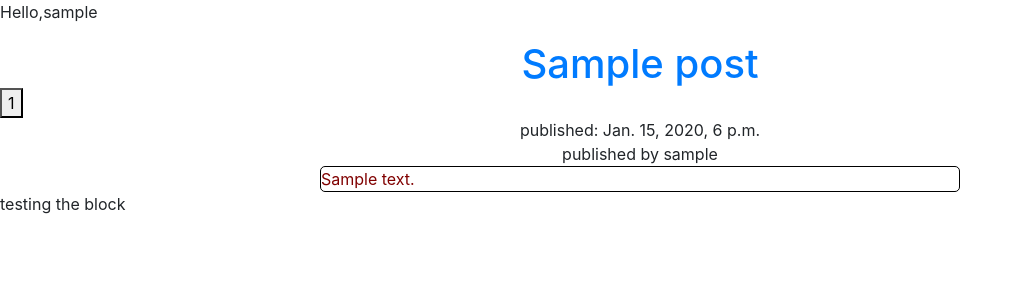
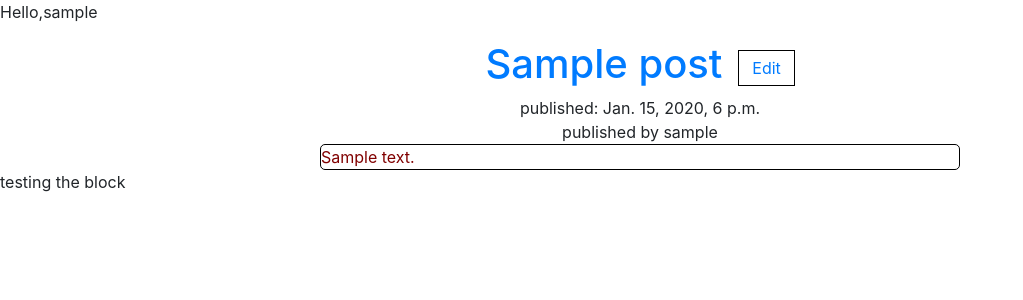
Before and after one commit to onthefeet/django-test-blog, a Django app: page / in a window 1280 px wide. Shown: the part 56-356 px from the top of the page, without its empty margins (0-1023 px from the left). Run offline with Django 3.2, Linux system fonts and the light colour scheme; a user stored in the database is signed in; tables that the repository leaves empty hold one stand-in row (values such as "Sample post"); some libraries are stand-ins or nearby versions.

Commit message:
added edit feature

```diff
--- a/newapp/models.py
+++ b/newapp/models.py
@@ -19,6 +19,9 @@ class Post(models.Model):
     def __str__(self):
         return self.title
 
-class createPost(forms.Form):
+class createPost(forms.ModelForm):
     title = forms.CharField(max_length=200)
     text=forms.CharField(widget=forms.Textarea)
+    class Meta:
+        model=Post
+        fields=('title','text',)
--- a/newapp/templates/newapp/base.html
+++ b/newapp/templates/newapp/base.html
@@ -39,10 +39,12 @@
         <p>Hello,{{user}}</p>
         {% for post in posts %}
         <div>
-            <h1 style="max-width:50%;margin: auto;text-align: center;"><a href="">{{ post.title }}</a></h1>
+          <div style="display:flex;align-items: center;justify-content: center;">
+            <h1 style="max-width:50%;text-align: right;"><a href="">{{ post.title }}</a></h1>
             {% if curr == post.author %}
-                <button name="edit" type="submit">{{post.id}}</button>
+            <a name="edit"  href="{% url 'edit' pk=post.pk %}"  style="margin-left:1rem;border:1px solid black; padding:0.3rem 0.8rem 0.3rem 0.8rem;">Edit</a>
             {% endif %}
+          </div>
             <p style="max-width:50%;margin: auto;text-align: center;">published: {{ post.published_date }}</p>
             <p style="max-width:50%;margin: auto;text-align: center;">published by {{post.author}}</p>
             <p style="color:maroon;border:0.5px solid black;max-width: 50%;margin: auto;border-radius: 5px;">{{ post.text|linebreaksbr }}</p>
--- a/newapp/templates/newapp/create.html
+++ b/newapp/templates/newapp/create.html
@@ -29,7 +29,7 @@
         {% endblock %}
 
         {% block test %}
-        <form method="post", action="/create/">
+        <form method="post">
             {{form.as_p}}
             {% csrf_token %}
             <p>testing the block</p>
--- a/newapp/urls.py
+++ b/newapp/urls.py
@@ -1,8 +1,9 @@
-from django.urls import path
+from django.urls import path,re_path
 from . import views
 
 urlpatterns = [
     path('', views.home, name = 'home'),
     path('test/',views.test, name='test'),
-    path('create/',views.create,name='create')
+    path('create/',views.create,name='create'),
+    re_path(r'^post/(?P<pk>[0-9]+)/edit/$', views.edit, name='edit'),
 ]
--- a/newapp/views.py
+++ b/newapp/views.py
@@ -1,4 +1,4 @@
-from django.shortcuts import render,redirect
+from django.shortcuts import render,redirect,get_object_or_404
 from django.http import HttpResponse
 from .models import Post,createPost
 from django.contrib.auth.models import User
@@ -6,6 +6,7 @@ from django.utils import timezone
 from register import views
 from django.contrib.auth.decorators import login_required
 from django.db.models import Q
+from django import forms
 
 # Create your views here.
 def home(response):
@@ -43,5 +44,15 @@ def create(response):
     return render(response,"newapp/create.html",{'form':create,'choice':choice})
 
 
-def test(request):
-    pass
+def edit(request, pk):
+    post = get_object_or_404(Post, pk=pk)
+    if request.method == "POST":
+        form =createPost(request.POST,instance=post)
+        if form.is_valid():
+            post = form.save(commit=False)
+            post.author = request.user
+            post.publish()
+            return redirect('home')
+    else:
+        form = createPost(instance=post)
+    return render(request, 'newapp/create.html', {'form': form})
```
